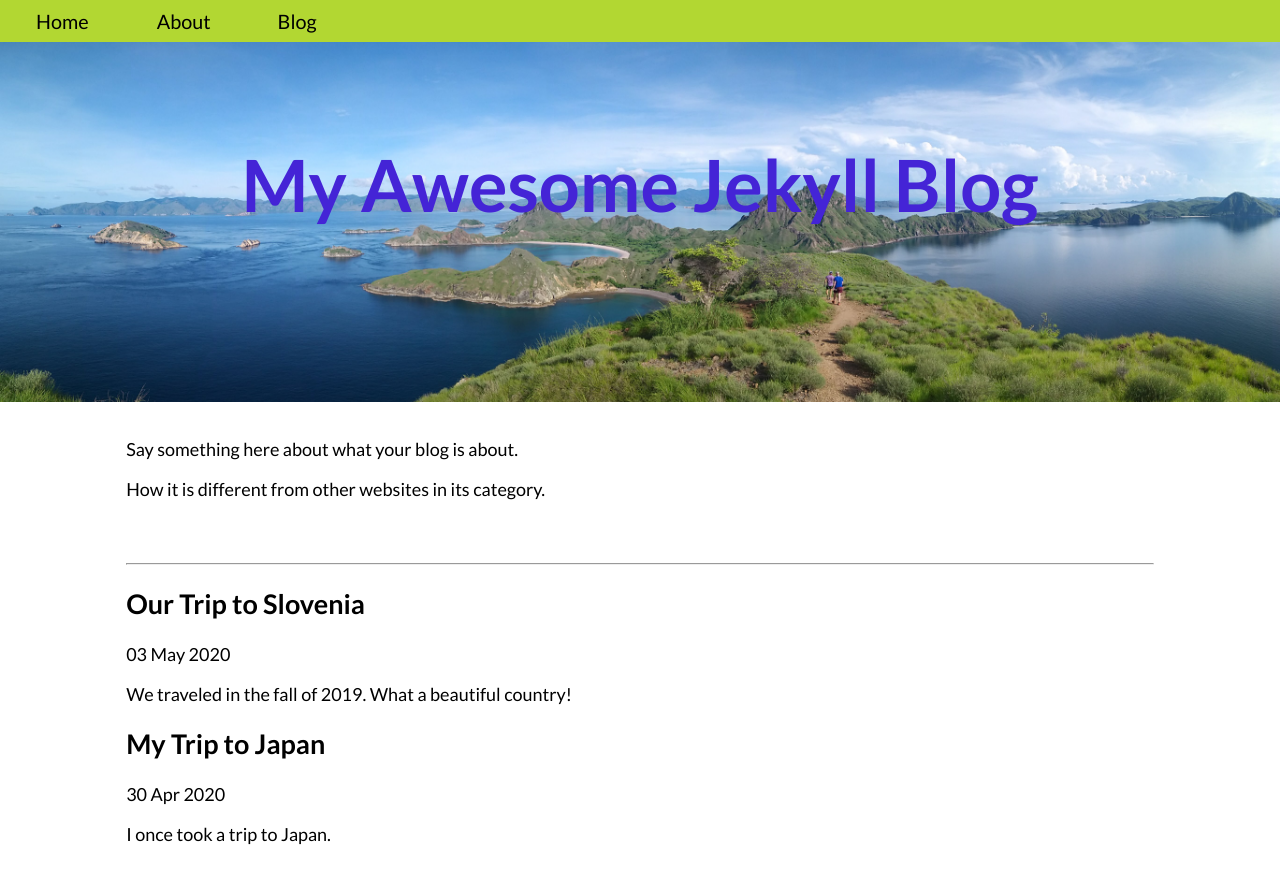
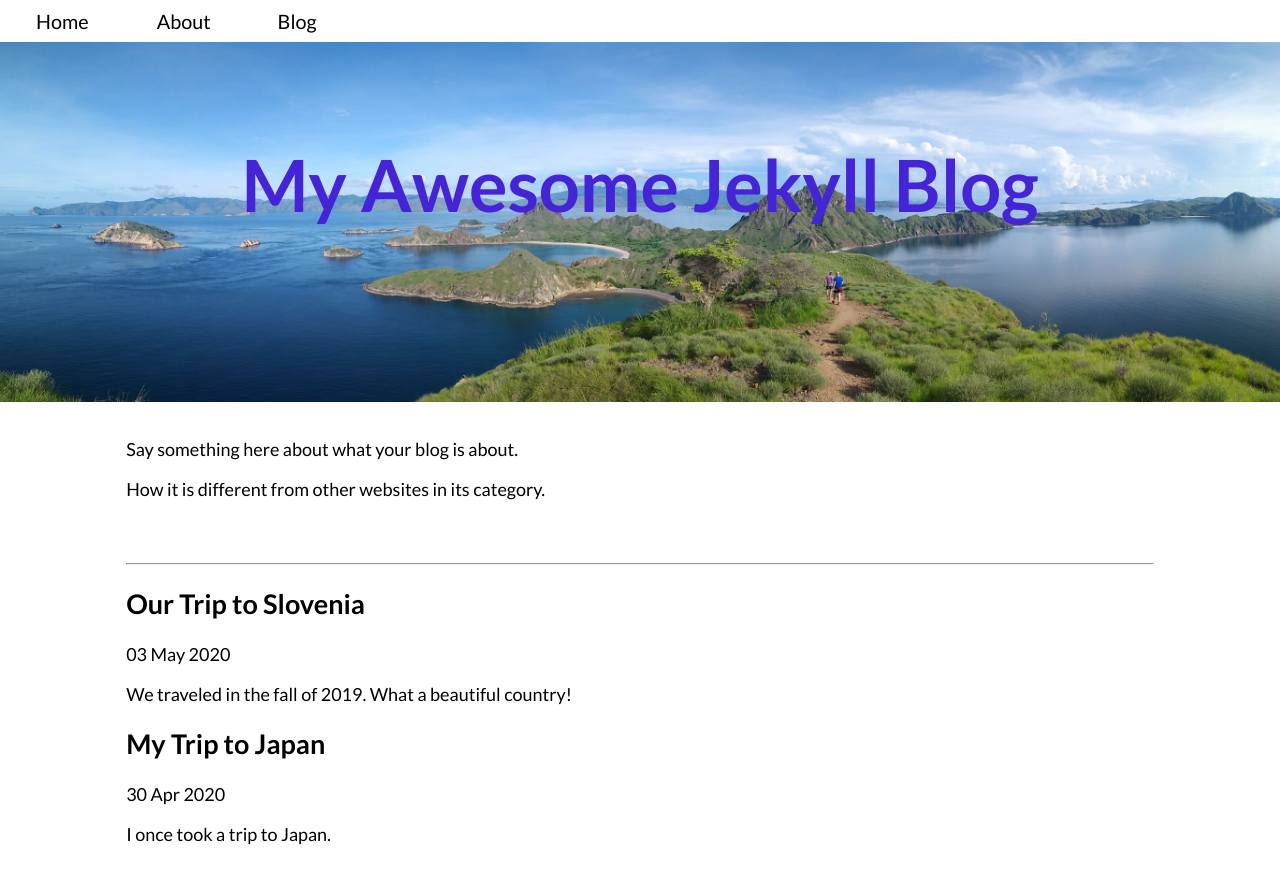
Before and after one commit to placeholdergit/cloneexpjekyllcms, a Jekyll site: the page built from index.md, in a window 1280 px wide. Shown: the top 884 px of the page. Built offline with Jekyll 4.4.1, drawn with Linux system fonts in a browser that asks for light colours.

Commit message:
Changed <nav> background to white

```diff
--- a/_sass/main.scss
+++ b/_sass/main.scss
@@ -41,7 +41,8 @@ header > h1 {
 }
 nav {
   font-size: 1.1em;
-  background-color: #B2D732;
+  // background-color: #B2D732;
+  background-color: #ffffff;
   padding: 0.5rem 0;
 }
 ul {
```
